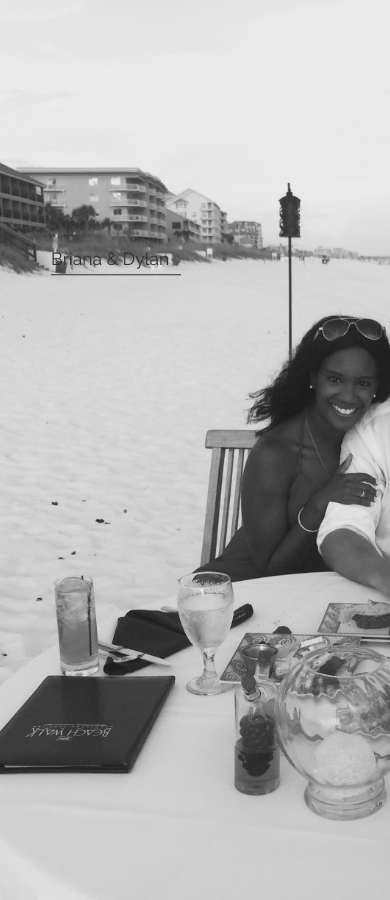
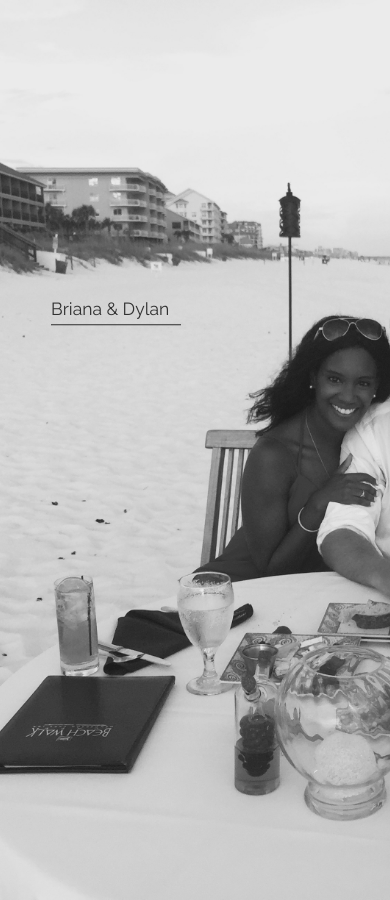
Before and after one commit to bbcrabb/bbcrabb.github.io, a Jekyll site: the page built from index.html, in a window 390 px wide. Built offline with Jekyll 4.4.1, drawn with Linux system fonts in a browser that asks for light colours.

Commit message:
media fix

```diff
--- a/assets/css/landing-page.css
+++ b/assets/css/landing-page.css
@@ -50,12 +50,13 @@
     /*padding-bottom: 20%;*/
     margin-left: 10%;
 }
-/*
+
 @media(max-width:767px){
   .intro-message{
-    padding-top: 275px;
+    padding-top: 300px;
   }
-}*/
+}
+
 .intro-message .header {
     margin: 0;
     font-size: 50px;
```
